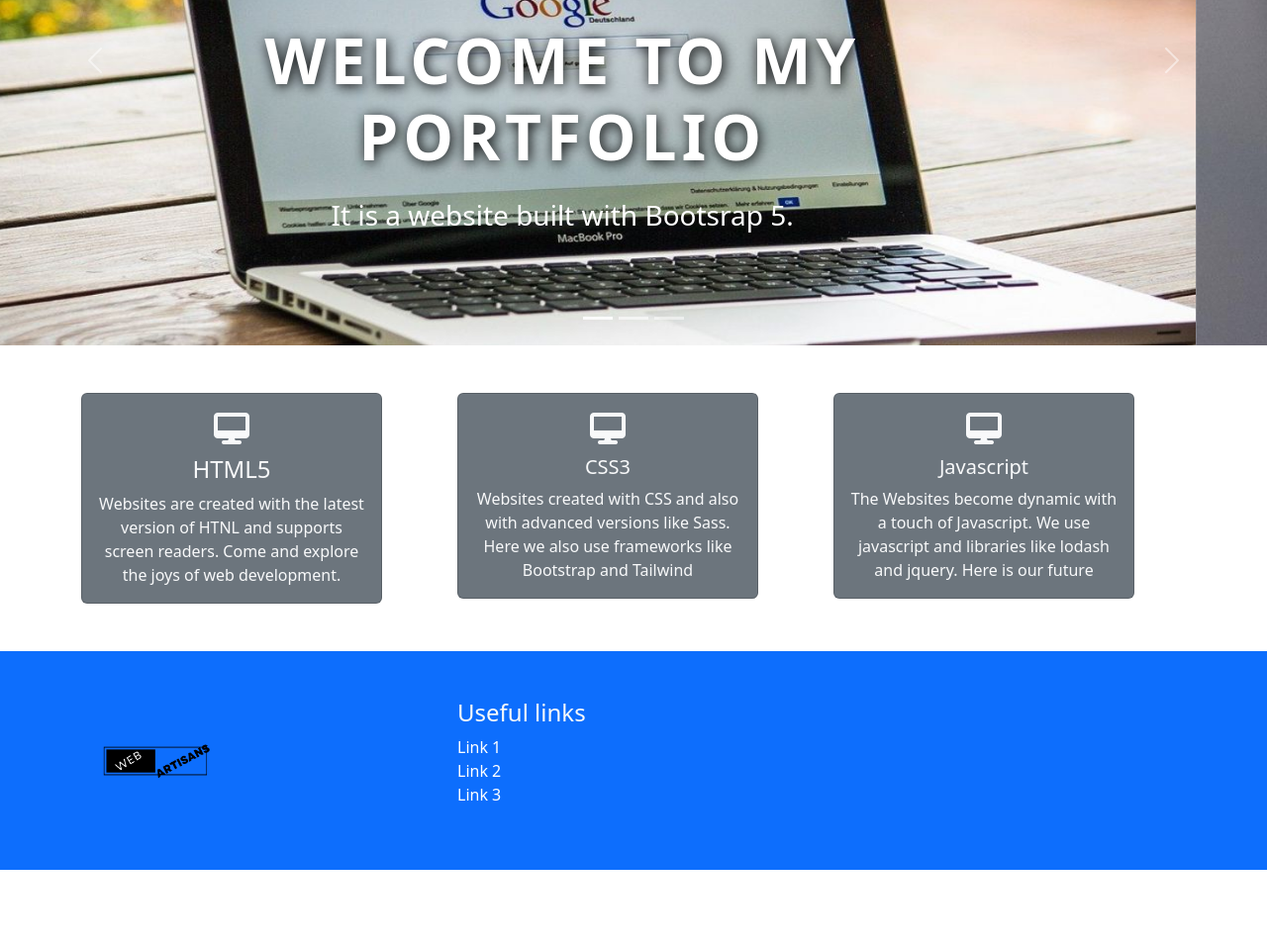
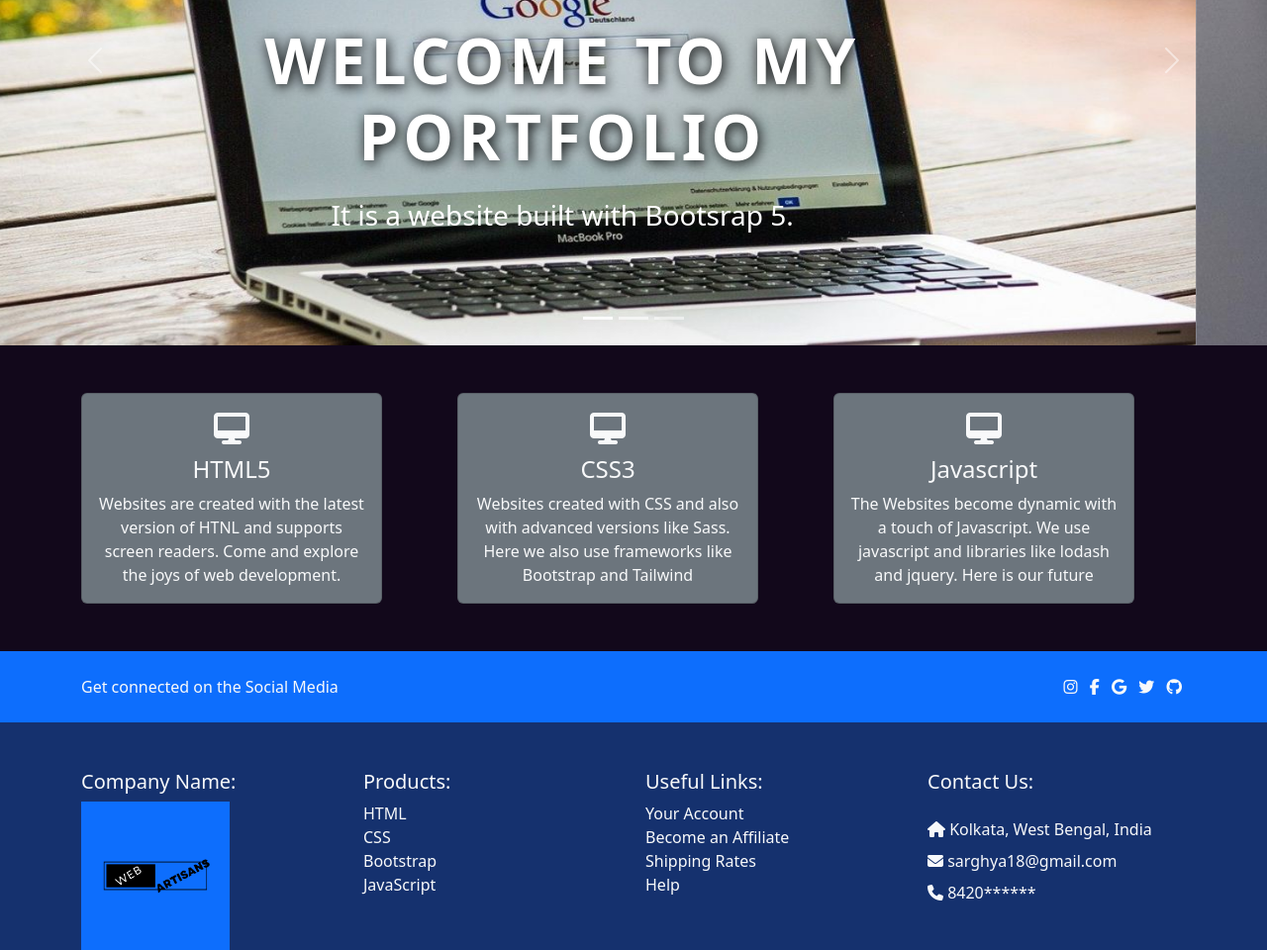
Before and after one commit to Subho-Arghya/Refactor-FS-Submissions, a plain HTML site: page Assignment 2/index.html in a window 1280 px wide. Shown: the part 283-1243 px from the top of the page at 99% size. Before the commit the page ends 1162 px from the top, so only its background shows below. Drawn offline with nearby package versions, Linux system fonts and the light colour scheme.

Commit message:
Add files via upload

```diff
--- a/Assignment 2/index.html
+++ b/Assignment 2/index.html
@@ -23,12 +23,25 @@
         text-shadow: 0.1rem 0.1rem 0.8rem #000;
         padding-bottom: 1rem;
         }
+        .navbar,.cards-section{
+          background-color: rgb(18, 8, 27);
+        }
+
+        .footer1 {
+          background-color: rgb(21, 49, 110);
+        }
+
+        @media screen and (max-width: 768px) {
+          .cards-section .card {
+            margin: 5px;
+          }
+        }
     </style>
 </head>
 <body>
                                 <!-- Navigation -->
 
-    <nav class="navbar navbar-expand-lg navbar-dark bg-dark">
+    <nav class="navbar navbar-expand-lg navbar-dark">
         <div class="container">
             <a class="navbar-brand" href="#">Arghya Saha</a>
             <button class="navbar-toggler" type="button" data-bs-toggle="collapse" data-bs-target="#navbarNavAltMarkup" aria-controls="navbarNavAltMarkup" aria-expanded="false" aria-label="Toggle navigation">
@@ -87,7 +100,7 @@
 
           <!-- About Section Cards  -->
 
-    <section class="p-5">
+    <section class="p-5 cards-section">
     <div class="container">
         <div class="row text-center">
             <div class="col-md-4">
@@ -107,7 +120,7 @@
                 <div class="card bg-secondary text-light" style="width: 19rem">
                     <div class="card-body">
                         <div class="h2"><i class='fas fa-desktop'></i></div>
-                        <h5 class="card-title">CSS3</h5>
+                        <h4 class="card-title">CSS3</h4>
                          <p class="card-text">
                          Websites created with CSS and also with advanced versions like Sass.
                          Here we also use frameworks like Bootstrap and Tailwind
@@ -120,7 +133,7 @@
                 <div class="card bg-secondary text-light" style="width: 19rem">
                     <div class="card-body">
                         <div class="h2"><i class='fas fa-desktop'></i></div>
-                        <h5 class="card-title">Javascript</h5>
+                        <h4 class="card-title">Javascript</h4>
                         <p class="card-text">
                             The Websites become dynamic with a touch of Javascript.
                             We use javascript and libraries like lodash and jquery.
@@ -133,12 +146,32 @@
     </div>
     </section>
 
+    <!-- Social Section -->
+
+    <section class="bg-primary">
+      <div class="container">
+        <div class="row py-4">
+          <div class="col-6 text-light">
+            Get connected on the Social Media
+          </div>
+          <div class="col-6 text-end text-light">
+            <i class="fa-brands fa-instagram px-1"></i>
+            <i class="fa-brands fa-facebook-f px-1"></i>
+            <i class="fa-brands fa-google px-1"></i>
+            <i class="fa-brands fa-twitter px-1"></i>
+            <i class="fa-brands fa-github px-1"></i>
+          </div>
+        </div>
+      </div>
+    </section>
+
+
     <!-- Footer -->
 
-    <section class="bg-primary text-white">
+    <!--<section class="bg-primary text-white">
         <div class="container">
             <div class="row">
-                <div class="col-md-4 align-self-center">
+                <div class="col-md-4 "align-self-center>
                     <img src="assets/WEB Artisan.png" height="150px">
                 </div>
                 <div class="col-md-4 py-5">
@@ -155,7 +188,44 @@
                 </div>
             </div>
         </div>
+    </section>-->
+    <section class="text-light footer1">
+      <div class="container">
+        <div class="row">
+          <div class="col-3">
+            <h5 class="pt-5">Company Name:</h5>
+            <img src="assets/WEB Artisan.png" height="150px">
+          </div>
+          <div class="col-3">
+            <h5 class="pt-5 mb-2">Products:</h5>
+            <ul class="" style="list-style: none; padding-left: 0;">
+            <li><a>HTML</a></li>
+            <li><a>CSS</a></li>
+            <li><a>Bootstrap</a></li>
+            <li><a>JavaScript</a></li>
+          </ul>
+          </div>
+          <div class="col-3">
+            <h5 class="pt-5 mb-2">Useful Links:</h5>
+            <ul class="" style="list-style: none; padding-left: 0;">
+            <li><a>Your Account</a></li>
+            <li><a>Become an Affiliate</a></li>
+            <li><a>Shipping Rates</a></li>
+            <li><a>Help</a></li>
+          </ul>
+          </div>
+          <div class="col-3">
+            <h5 class="pt-5 mb-4">Contact Us:</h5>
+            <ul class="" style="list-style: none; padding-left: 0;">
+              <li class="mb-2"><span><i class="fa-solid fa-house"></i></span> Kolkata, West Bengal, India</li>
+              <li class="mb-2"><span><i class="fa-solid fa-envelope"></i> sarghya18@gmail.com</span></li>
+              <li class="mb-4"><span><i class="fa-solid fa-phone"></i></span> 8420******</li>
+            </ul>
+          </div>
+        </div>
+      </div>
     </section>
+
 
     <script src="https://cdn.jsdelivr.net/npm/bootstrap@5.2.1/dist/js/bootstrap.bundle.min.js" integrity="sha384-u1OknCvxWvY5kfmNBILK2hRnQC3Pr17a+RTT6rIHI7NnikvbZlHgTPOOmMi466C8" crossorigin="anonymous"></script>
 </body>
```
